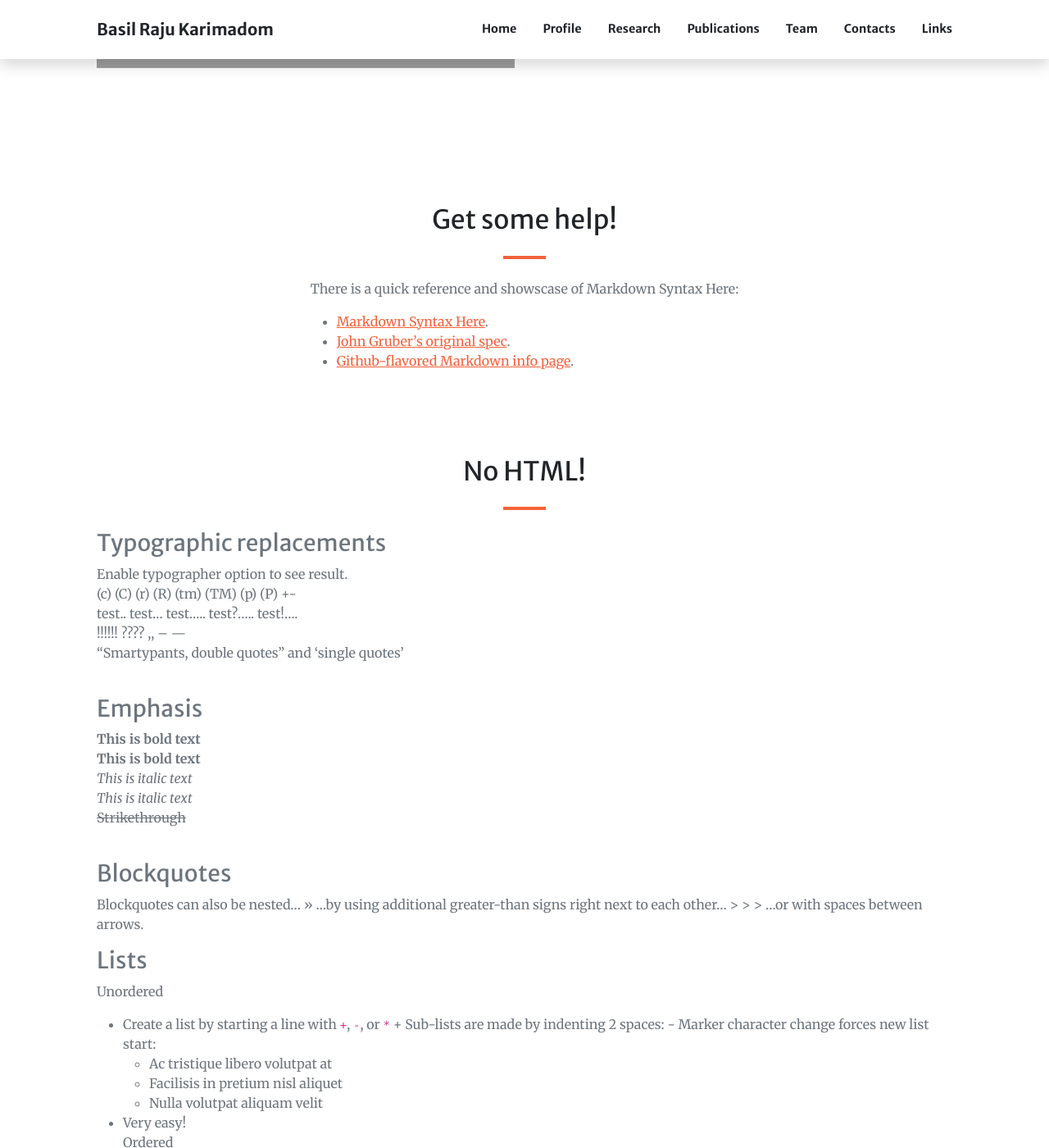
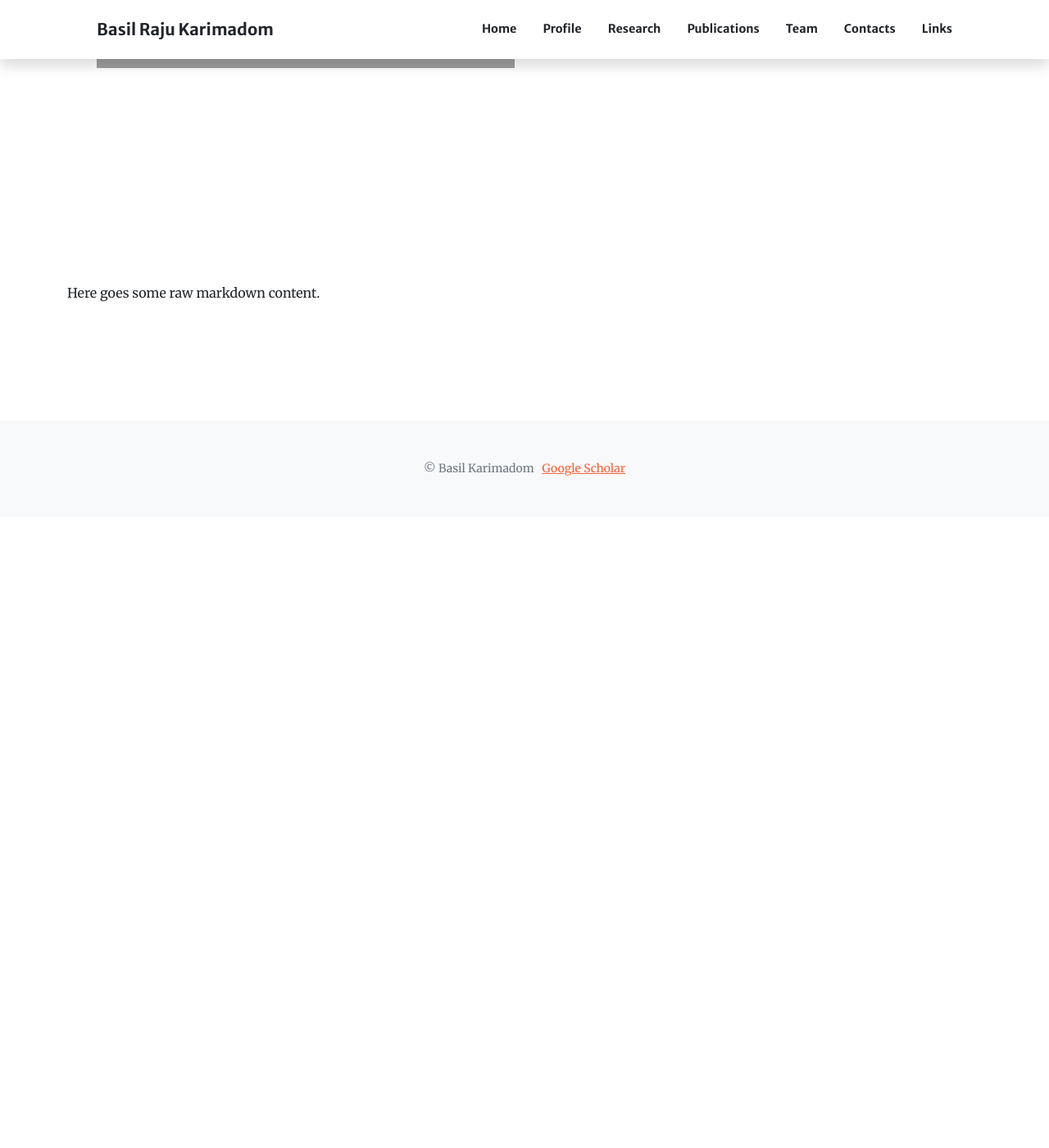
Before and after one commit to basilkarimadom/basilkarimadom.github.io, a Jekyll site: the page built from links.md, in a window 1280 px wide and 1400 px high, scrolled down 849 px. Shown: the whole window at 82% size. Built offline with Jekyll 4.4.1, drawn with Linux system fonts in a browser that asks for light colours; comment, search, counter and statistics services are not loaded; after the commit the page ends 1479 px from its top, so only the background shows below that; some of the changed text lies outside the part shown; grey boxes are pictures that could not be loaded.

Commit message:
Update links.md

```diff
--- a/links.md
+++ b/links.md
@@ -13,89 +13,16 @@ sections:
 - type: address.html
   section_id: address
   title: You are welcome!
-  map: https://www.google.com/maps/embed?pb=!1m18!1m12!1m3!1d2949.1784803899586!2d-71.56614568458906!3d42.338717979188324!2m3!1f0!2f0!3f0!3m2!1i1024!2i768!4f13.1!3m3!1m2!1s0x0%3A0x6335220b7c08850a!2sMarlborough%20District%20Court!5e0!3m2!1sen!2sbg!4v1583193778570!5m2!1sen!2sbg
+  map: https://www.google.com/maps/
   address:
     title: Address
     text: >
-      45 Williams St,<br/>
-      Marlborough, MA 01752,<br/>
-      United States
+      45
   phone:
     title: Phones
     text: >
-      +1 (202) 555-014<br/>
-      +1 (202) 555-015
-- type: paragraph.html
-  section_id: help
-  title: Get some help!
-  text: >+
-    There is a quick reference and showscase of Markdown Syntax Here:
+      +1 (
 
-    * [Markdown Syntax Here](https://github.com/adam-p/markdown-here/wiki/Markdown-Cheatsheet).
-
-    * [John Gruber's original spec](http://daringfireball.net/projects/markdown/).
-
-    * [Github-flavored Markdown info page](http://github.github.com/github-flavored-markdown/).
-
-- type: paragraph.html
-  section_id: more-to-come
-  title: No HTML!
-#  background_style: bg-info
-#  text_style: text-left text-white
-  actions:
-   - title: Markdown is fun!
-     class: btn-info
-     url: '#'
-  text: >+
-    ### Typographic replacements
-
-    Enable typographer option to see result.
-
-    (c) (C) (r) (R) (tm) (TM) (p) (P) +-
-
-    test.. test... test..... test?..... test!....
-
-    !!!!!! ???? ,,  -- ---
-
-    "Smartypants, double quotes" and 'single quotes'
-
-
-    ### Emphasis
-
-    **This is bold text**
-
-    __This is bold text__
-
-    *This is italic text*
-
-    _This is italic text_
-
-    ~~Strikethrough~~
-
-
-    ### Blockquotes
-
-    > Blockquotes can also be nested...
-    >> ...by using additional greater-than signs right next to each other...
-    > > > ...or with spaces between arrows.
-
-    ### Lists
-
-    Unordered
-
-    + Create a list by starting a line with `+`, `-`, or `*`
-    + Sub-lists are made by indenting 2 spaces:
-    - Marker character change forces new list start:
-      * Ac tristique libero volutpat at
-      + Facilisis in pretium nisl aliquet
-      - Nulla volutpat aliquam velit
-    + Very easy!
-
-    Ordered
-
-    1. Lorem ipsum dolor sit amet
-    2. Consectetur adipiscing elit
-    3. Integer molestie lorem at massa
 
 ---
 Here goes some raw markdown content.
```
